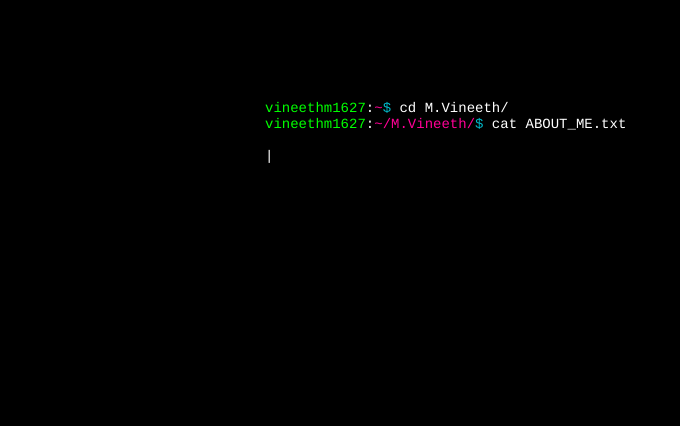
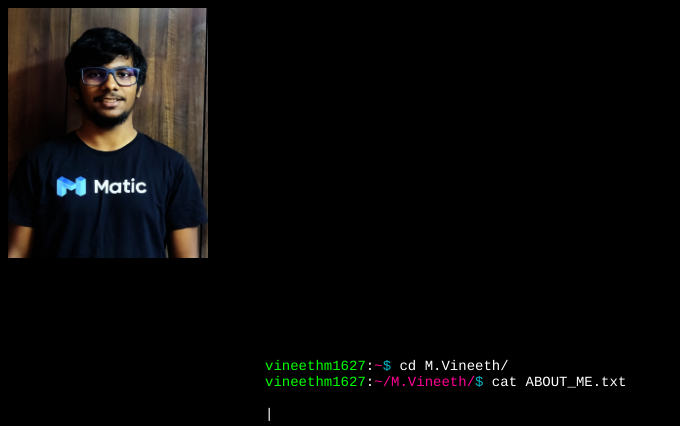
Before and after one commit to vineethm1627/terminal, a plain HTML site: page index.html in a window 1280 px wide. Shown: the whole page, without its empty margins (0-680 px from the left). Drawn offline with nearby package versions, Linux system fonts and the light colour scheme.

Commit message:
Update index.html

```diff
--- a/index.html
+++ b/index.html
@@ -6,6 +6,7 @@
     <link rel="stylesheet" type="text/css" href="index.css">
   </head>
   <body>
+    <img src="profile.jpg" height = "250px" width = "200px">
     <script type="text/javascript" src="index.js">
     </script>
     <div id="console"></div>
```
